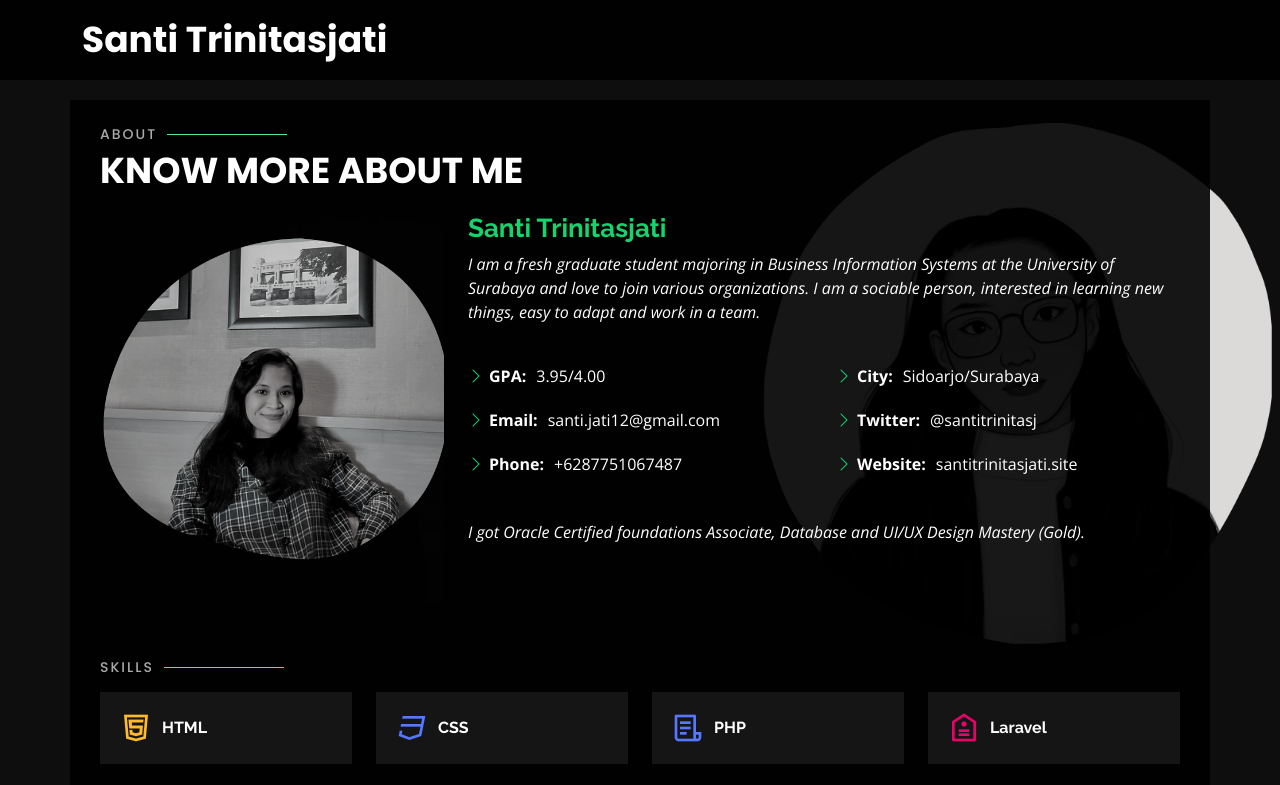
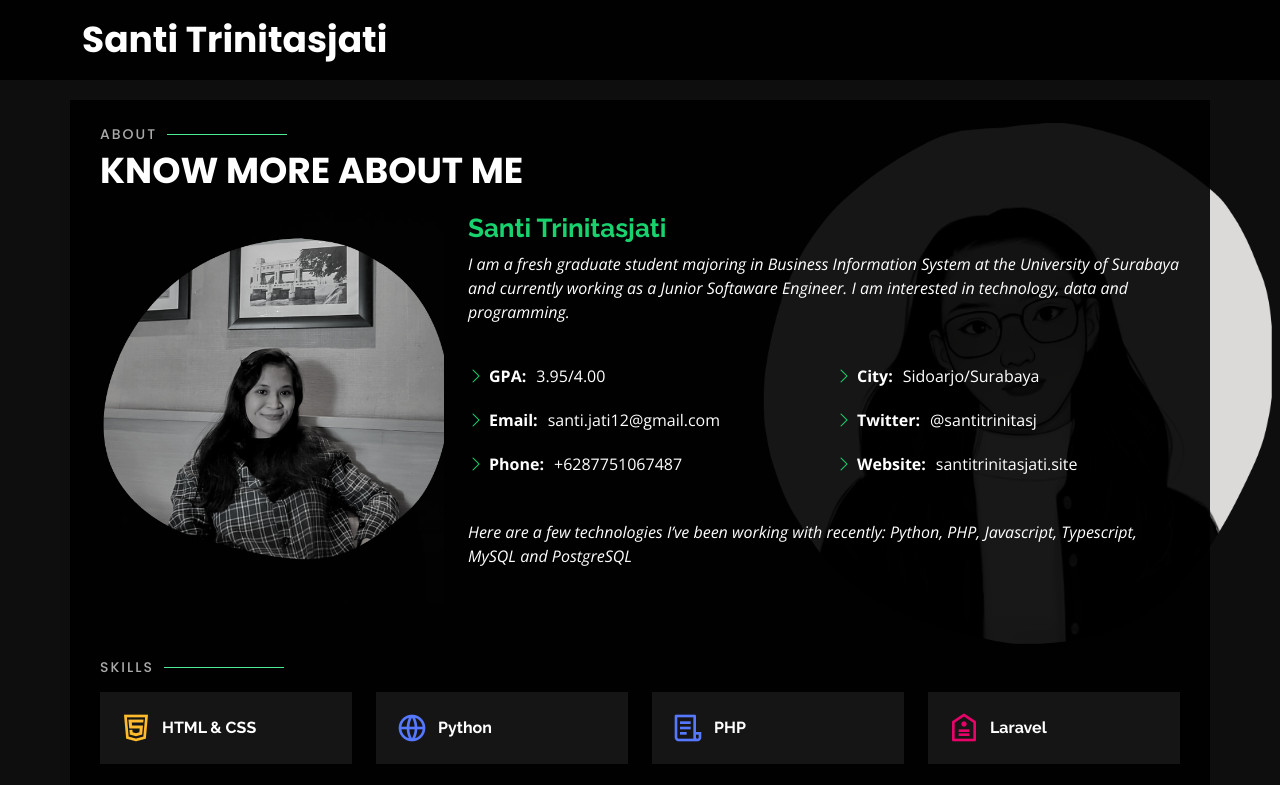
Before and after one commit to sannnttiii/personal-web, a plain HTML site: page index.html in a window 1280 px wide. Both pictures are taken after a click on the link "About". Shown: the top 785 px of the page. Drawn offline with nearby package versions, Linux system fonts and the light colour scheme.

Commit message:
update fresh graduate

```diff
--- a/index.html
+++ b/index.html
@@ -40,7 +40,7 @@
       <h1><a href="index.html">Santi Trinitasjati</a></h1>
       <!-- Uncomment below if you prefer to use an image logo -->
       <!-- <a href="index.html" class="mr-auto"><img src="assets/img/logo.png" alt="" class="img-fluid"></a> -->
-      <h2> I am interested in technology and programming <br> <span>especially SQL or Backend Development. </span>
+      <h2> I am interested in technology and programming <br> <span>especially Data or Backend Development. </span>
 
         <nav id="navbar" class="navbar">
           <ul>
@@ -83,9 +83,9 @@
         <div class="col-lg-8 pt-4 pt-lg-0 content" data-aos="fade-left">
           <h3>Santi Trinitasjati</h3>
           <p class="fst-italic">
-            I am a fresh graduate student majoring in Business Information Systems at the University of Surabaya
-            and love to join various organizations. I am a sociable person, interested in learning new things, easy to
-            adapt and work in a team.<br><br>
+            I am a fresh graduate student majoring in Business Information System at the University of Surabaya and
+            currently working as a Junior Softaware Engineer. I am interested in technology, data and programming.
+            <br><br>
           </p>
           <div class="row">
             <div class="col-lg-6">
@@ -107,7 +107,8 @@
           </div>
           <br>
           <p class="fst-italic">
-            I got Oracle Certified foundations Associate, Database and UI/UX Design Mastery (Gold).
+            Here are a few technologies I’ve been working with recently: Python, PHP, Javascript, Typescript, MySQL and
+            PostgreSQL
           </p>
         </div>
       </div>
@@ -305,14 +306,14 @@
         <div class="col-lg-3 col-md-4">
           <div class="icon-box">
             <i class="ri-html5-line" style="color: #ffbb2c;"></i>
-            <h3>HTML </h3>
+            <h3>HTML & CSS </h3>
           </div>
         </div>
 
         <div class="col-lg-3 col-md-4 mt-4 mt-md-0">
           <div class="icon-box">
-            <i class="ri-css3-line" style="color: #5578ff;"></i>
-            <h3>CSS</h3>
+            <i class="ri-global-line" style="color: #5578ff;"></i>
+            <h3>Python</h3>
           </div>
         </div>
         <div class="col-lg-3 col-md-4 mt-4 mt-md-0">
@@ -330,13 +331,13 @@
         <div class="col-lg-3 col-md-4 mt-4">
           <div class="icon-box">
             <i class="ri-database-2-line" style="color: #47aeff;"></i>
-            <h3>MySQL</h3>
+            <h3>MySQL PostgreSQL</h3>
           </div>
         </div>
         <div class="col-lg-3 col-md-4 mt-4">
           <div class="icon-box">
             <i class="ri-angularjs-line" style="color: #ffa76e;"></i>
-            <h3>Ionic Angular</h3>
+            <h3>Ionic AngularJS</h3>
           </div>
         </div>
         <div class="col-lg-3 col-md-4 mt-4">
```
